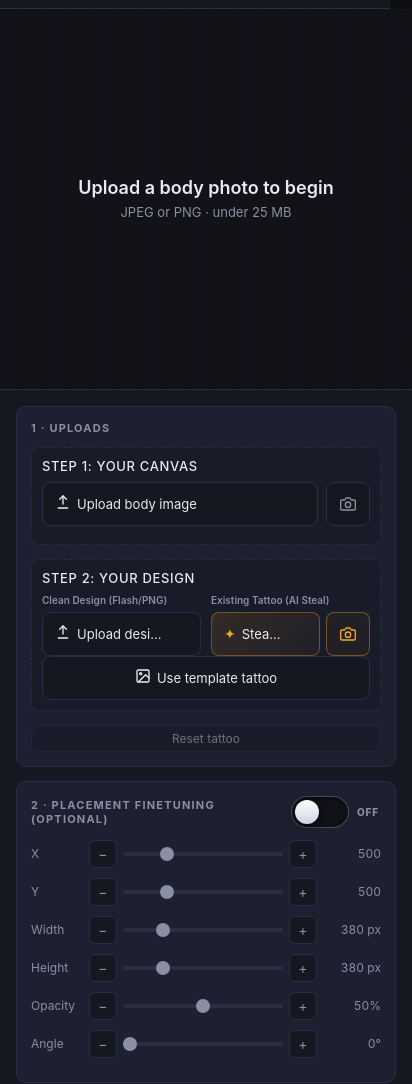
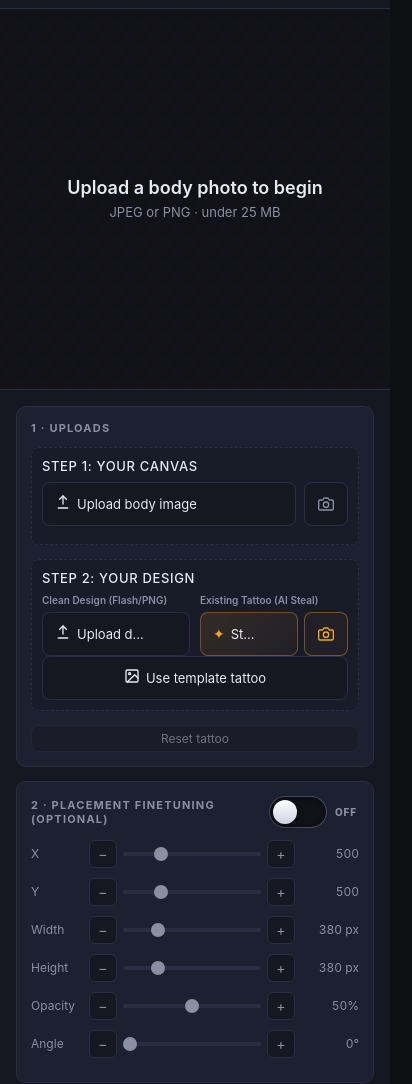
Before and after one commit to SorinTanasa117/tattooai_nano_wp, a website with bundled scripts: page index.html in a window 390 px wide. Shown: the part 43-1127 px from the top of the page, 412 px wide, since content can reach past the window. Built offline with nearby package versions, Linux system fonts and the light colour scheme; files whose address does not match are found by name.

Commit message:
Update styles.css

```diff
--- a/styles.css
+++ b/styles.css
@@ -77,6 +77,8 @@ button, input, select { font: inherit; color: inherit; }
   background: var(--bg-2); border-left: 1px solid var(--line);
   padding: 16px; overflow-y: auto;
   display: flex; flex-direction: column; gap: 14px;
+  container-type: inline-size;
+  container-name: inkframe-sidebar;
 }
 
 .panel {
@@ -754,6 +756,27 @@ input[type="range"]:disabled::-webkit-slider-thumb { background: var(--text-dim)
   margin-bottom: 2px;
 }
 
+/* Labels in the two-column split are the tightest fit in the sidebar.
+   Scale them fluidly with the sidebar's own width (not the viewport —
+   this widget can be embedded in a narrow column on a wide page) so
+   they shrink gracefully instead of ellipsizing to one letter. */
+.design-column .btn-label {
+  font-size: clamp(11px, 4.2cqi, 13px);
+}
+
+/* Below this container width even the smallest legible font can't fit
+   "Upload design" / "Steal tattoo" beside a 44px camera button two-up.
+   Stack into a single column so each button gets the full sidebar
+   width instead of continuing to shrink. */
+@container inkframe-sidebar (max-width: 300px) {
+  .design-split-grid {
+    grid-template-columns: 1fr;
+  }
+  .design-column .btn-label {
+    font-size: 13px;
+  }
+}
+
 .steal-action-group {
   display: flex;
   align-items: stretch;
```
